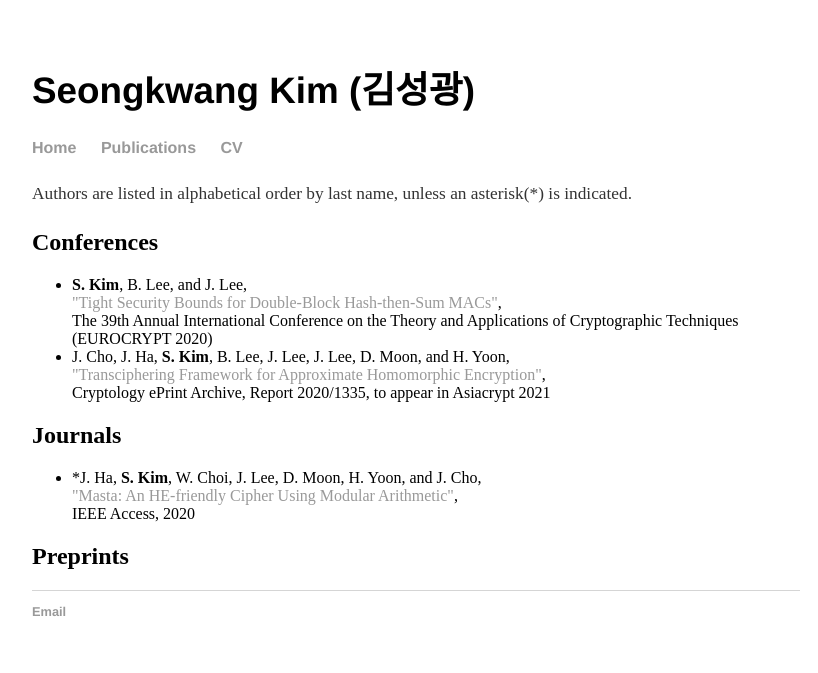
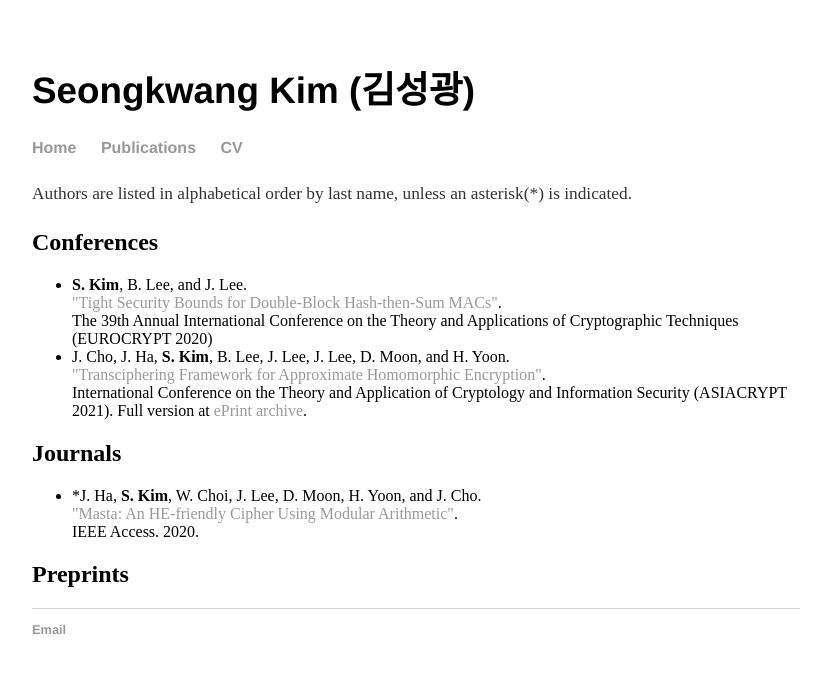
Before and after one commit to sgk1m/sgk1m.github.io, a Jekyll site: the page built from publications.html, in a window 1280 px wide. Shown: the top 673 px of the page, without its empty margins (224-1042 px from the left). Built offline with Jekyll 4.4.1, drawn with Linux system fonts in a browser that asks for light colours.

Commit message:
Update publications.html

```diff
--- a/publications.html
+++ b/publications.html
@@ -6,20 +6,22 @@ title: Publications - Seongkwang Kim
 	<p><small>Authors are listed in alphabetical order by last name, unless an asterisk(*) is indicated.</small></p>
 	<h2>Conferences</h2>
 	<ul>
-		<li><b>S. Kim</b>, B. Lee, and J. Lee, <br>
-			<a href="https://link.springer.com/chapter/10.1007/978-3-030-45721-1_16">"Tight Security Bounds for Double-Block Hash-then-Sum MACs"</a>, <br>
+		<li><b>S. Kim</b>, B. Lee, and J. Lee. <br>
+			<a href="https://link.springer.com/chapter/10.1007/978-3-030-45721-1_16">"Tight Security Bounds for Double-Block Hash-then-Sum MACs"</a>. <br>
 			The 39th Annual International Conference on the Theory and Applications of Cryptographic Techniques (EUROCRYPT 2020)
 		</li>
-		<li>J. Cho, J. Ha, <b>S. Kim</b>, B. Lee, J. Lee, J. Lee, D. Moon, and H. Yoon, <br>
-			<a href="https://eprint.iacr.org/2020/1335">"Transciphering Framework for Approximate Homomorphic Encryption"</a>, <br>
-			Cryptology ePrint Archive, Report 2020/1335, to appear in Asiacrypt 2021
+		<li>J. Cho, J. Ha, <b>S. Kim</b>, B. Lee, J. Lee, J. Lee, D. Moon, and H. Yoon. <br>
+			<a href="https://link.springer.com/chapter/10.1007/978-3-030-92078-4_22">"Transciphering Framework for Approximate Homomorphic Encryption"</a>. <br>
+			International Conference on the Theory and Application of Cryptology and Information Security (ASIACRYPT 2021).
+			Full version at <a href="https://eprint.iacr.org/2020/1335">ePrint archive</a>.
+
 		</li>
 	</ul>
 	<h2>Journals</h2>
 	<ul>
-		<li>*J. Ha, <b>S. Kim</b>, W. Choi, J. Lee, D. Moon, H. Yoon, and J. Cho, <br>
-			<a href="https://ieeexplore.ieee.org/document/9240936">"Masta: An HE-friendly Cipher Using Modular Arithmetic"</a>, <br>
-			IEEE Access, 2020
+		<li>*J. Ha, <b>S. Kim</b>, W. Choi, J. Lee, D. Moon, H. Yoon, and J. Cho. <br>
+			<a href="https://ieeexplore.ieee.org/document/9240936">"Masta: An HE-friendly Cipher Using Modular Arithmetic"</a>. <br>
+			IEEE Access. 2020.
 		</li>
 	</ul>
 	<h2>Preprints</h2>
```
